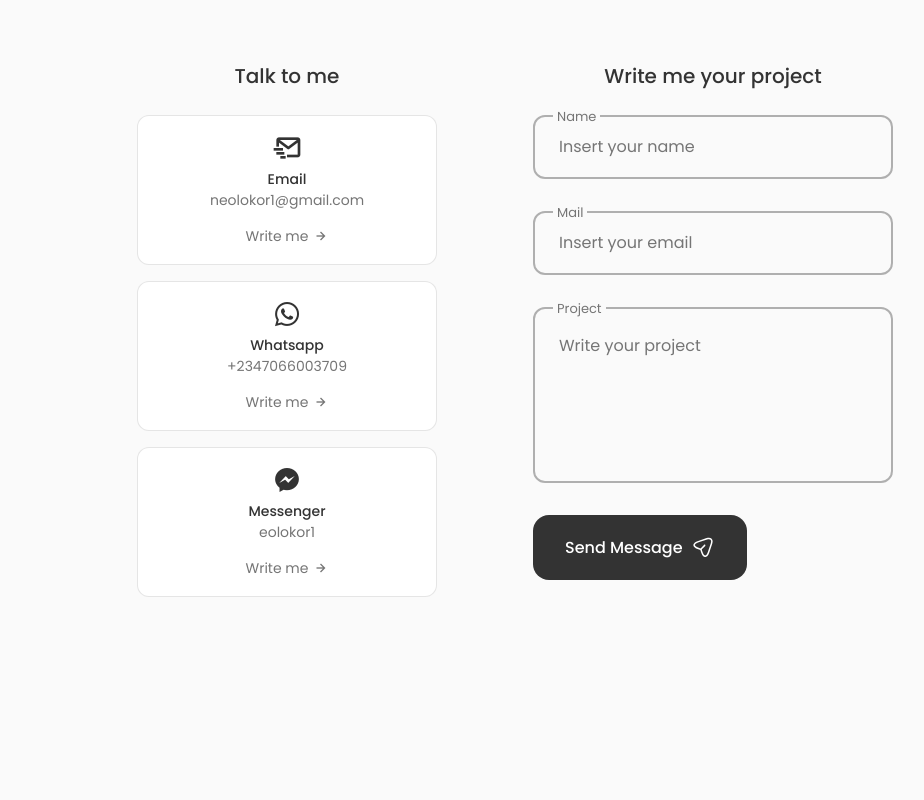
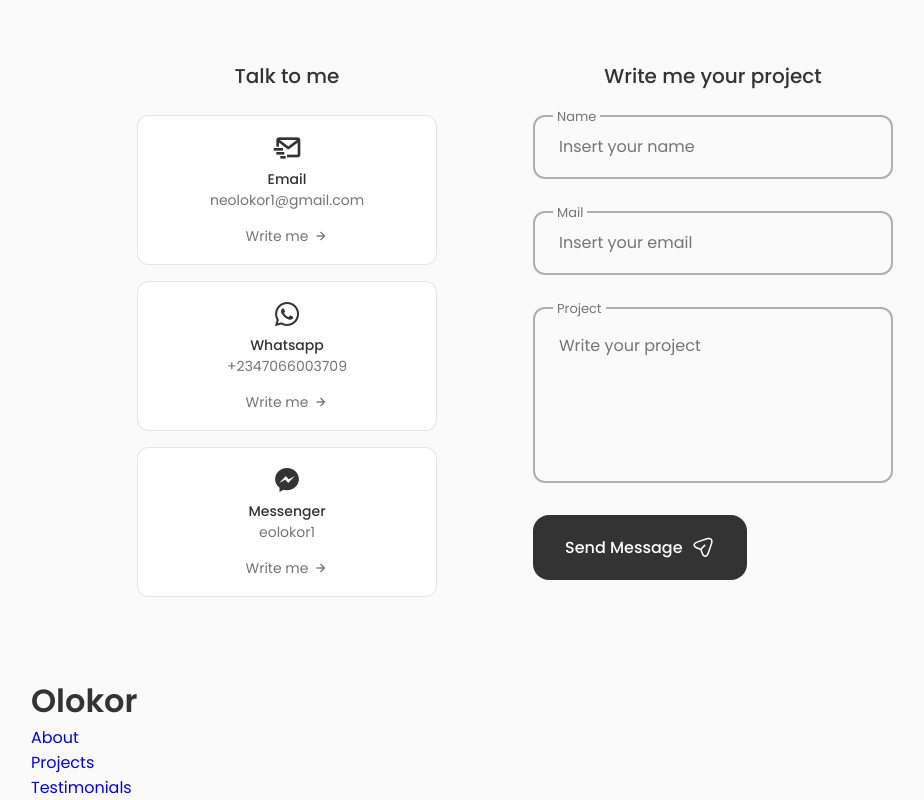
Before and after one commit to Nixhazel/React-Portfolio-V1, a React (Create React App) app in the folder portfolio/: page / in a window 1280 px wide. Shown: the part 4277-5077 px from the top of the page, without its empty margins (125-1049 px from the left). Before the commit the page ends 4954 px from the top, so only its background shows below. Built offline with nearby package versions, Linux system fonts and the light colour scheme.

Commit message:
started footer

```diff
--- a/portfolio/src/App.js
+++ b/portfolio/src/App.js
@@ -1,13 +1,14 @@
-import React from 'react';
-import './App.css';
-import Header from './components/header/Header';
-import Home from './components/home/Home';
-import About from './components/about/About';
-import Skills from './components/skills/Skills';
-import Services from './components/services/Services';
-import Qualification from './components/qualification/Qualification';
-import Testimonials from './components/testimonials/Testimonials';
-import Contact from './components/contact/Contact';
+import React from "react";
+import "./App.css";
+import Header from "./components/header/Header";
+import Home from "./components/home/Home";
+import About from "./components/about/About";
+import Skills from "./components/skills/Skills";
+import Services from "./components/services/Services";
+import Qualification from "./components/qualification/Qualification";
+import Testimonials from "./components/testimonials/Testimonials";
+import Contact from "./components/contact/Contact";
+import Footer from "./components/footer/Footer";
 
 function App() {
 	return (
@@ -21,7 +22,8 @@ function App() {
 				<Services />
 				<Qualification />
 				<Testimonials />
-        <Contact/>
+				<Contact />
+				<Footer />
 			</main>
 		</>
 	);
--- /dev/null
+++ b/portfolio/src/components/footer/Footer.jsx
@@ -0,0 +1,27 @@
+import React from "react";
+
+const Footer = () => {
+	return (
+		<footer className='footer'>
+			<div className='footer__container container'>
+				<h1 className='footer__title'>Olokor</h1>
+
+				<ul className='footer__list'>
+					<li>
+						<a href='#about' className='footer__link'>About</a>
+					</li>
+
+					<li>
+						<a href='#portfolio' className='footer__link'>Projects</a>
+					</li>
+
+					<li>
+						<a href='#testimonials' className='footer__link'>Testimonials</a>
+					</li>
+				</ul>
+			</div>
+		</footer>
+	);
+};
+
+export default Footer;
```
Also changed, not shown: portfolio/src/components/footer/footer.css (added). Lines whose indentation alone changed are shown as unchanged.
